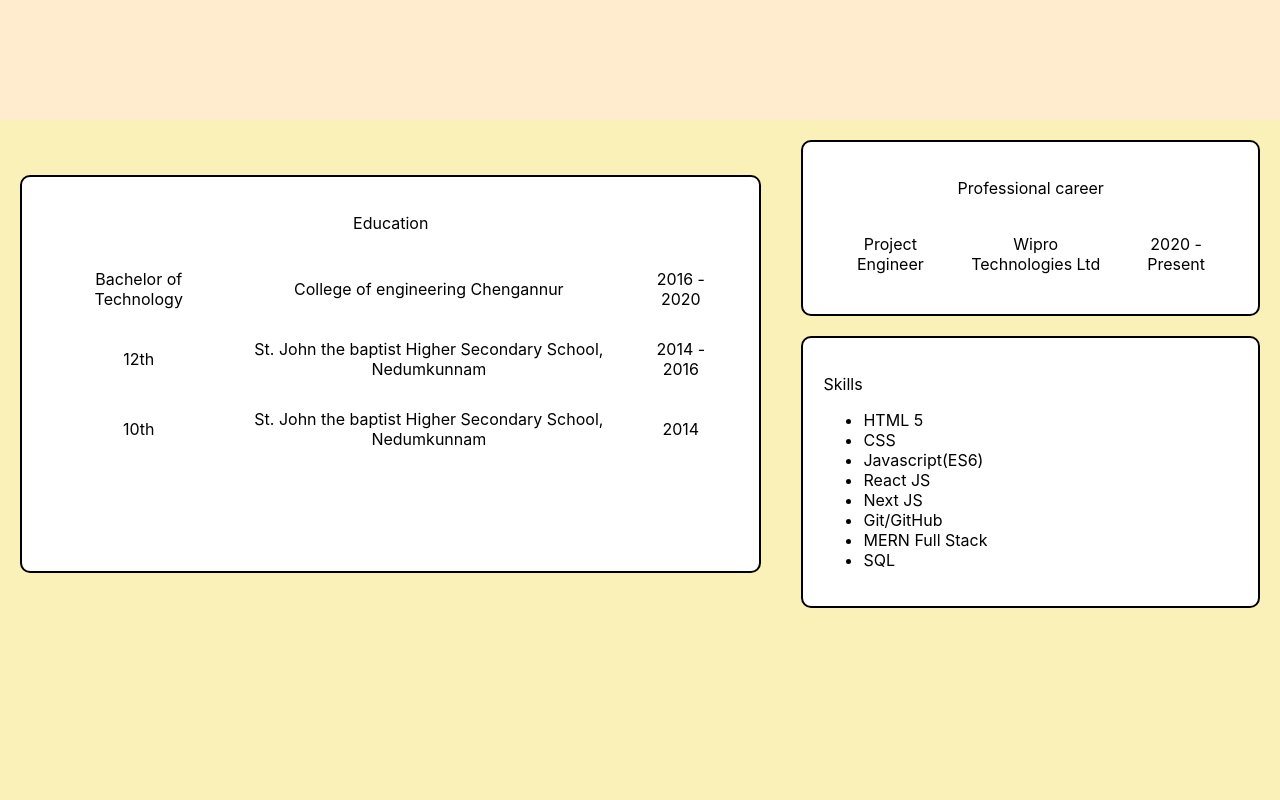
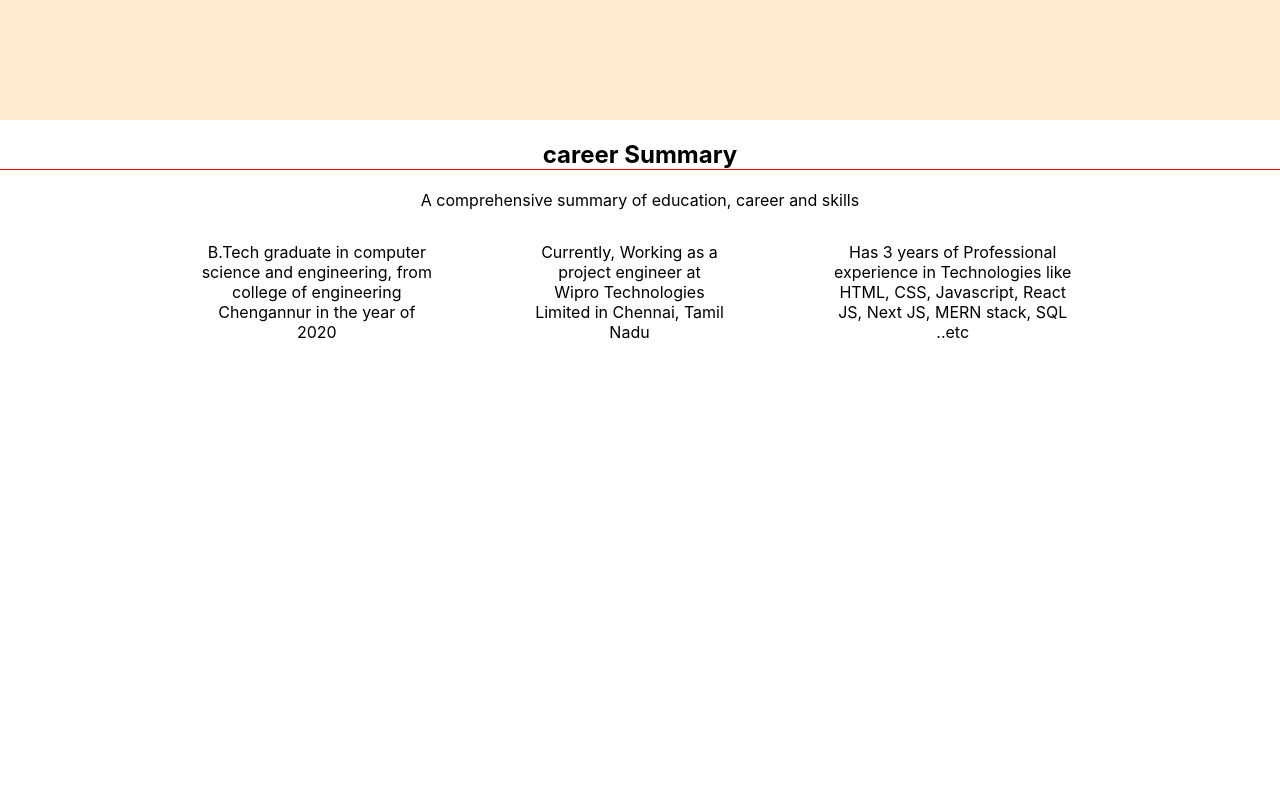
Before and after one commit to jimmanamel/Resume, a React (Create React App) app: page / in a window 1280 px wide. Shown: the part 1480-2280 px from the top of the page. Built offline with nearby package versions, Linux system fonts and the light colour scheme.

Commit message:
Career page initial version

```diff
--- a/src/EduWork/EduWork.css
+++ b/src/EduWork/EduWork.css
@@ -1,30 +1,26 @@
-.education {
-  background-color: white;
-  border-radius: 10px;
-  border: 2px solid black;
-  padding: 20px;
-  margin: 55px 20px;
+
+.eduContainer{
 }
 
-.work {
-  background-color: white;
-  border-radius: 10px;
-  border: 2px solid black;
-  padding: 20px;
-  margin: 20px;
+.careerHeader{
+  border-bottom: 1px solid red;
 }
 
-.skill {
-  background-color: white;
-  border-radius: 10px;
-  border: 2px solid black;
-  padding: 20px;
-  margin: 20px;
-  text-align: left;
+.careerInnerContainer{
+  display: flex;
+  padding:0px 150px;
 }
 
-.eduContainer{
-    display:inline-flex;
+.education{
+  padding: 0px 50px;
+}
+
+.skills{
+  padding: 0px 50px;
+}
+
+.work{
+  padding: 0px 50px;
 }
 
 @media only screen and (max-width: 800px) {
--- a/src/EduWork/EduWork.js
+++ b/src/EduWork/EduWork.js
@@ -3,7 +3,13 @@ import './EduWork.css'
 const EduWork = () => {
   return (
     <div className='eduContainer'>
-      <div className='education'>
+        <div><h2 className='careerHeader'>career Summary</h2><p>A comprehensive summary of education, career and skills</p></div>
+        <div className='careerInnerContainer'>
+          <div className='education'><p>B.Tech graduate in computer science and engineering, from college of engineering Chengannur in the year of 2020</p></div>
+          <div className='work'><p>Currently, Working as a project engineer at Wipro Technologies Limited in Chennai, Tamil Nadu</p></div>
+          <div className='skills'><p>Has 3 years of Professional experience in Technologies like HTML, CSS, Javascript, React JS, Next JS, MERN stack, SQL ..etc</p></div>
+      </div>
+      {/* <div className='education'>
         <p>Education</p>
         <table cellSpacing={10}cellPadding={10}>
           <tr>
@@ -46,7 +52,7 @@ const EduWork = () => {
           <li>SQL</li>
         </ul>
         </div>
-      </div>
+      </div> */}
     </div>
   );
 };
--- a/src/MainContainer.css
+++ b/src/MainContainer.css
@@ -19,7 +19,7 @@
 
 .EduWork{
     height: 100vh;
-    background-color: rgb(250, 241, 184);
+    background-color: rgb(255, 255, 255);
 }
 
 .Skills{
@@ -41,6 +41,6 @@
 @media only screen and (max-width: 800px) {
     .EduWork{
         height: 950px;
-        background-color: rgb(250, 241, 184);
+        background-color: rgb(255, 255, 255);
     }
   }
```
